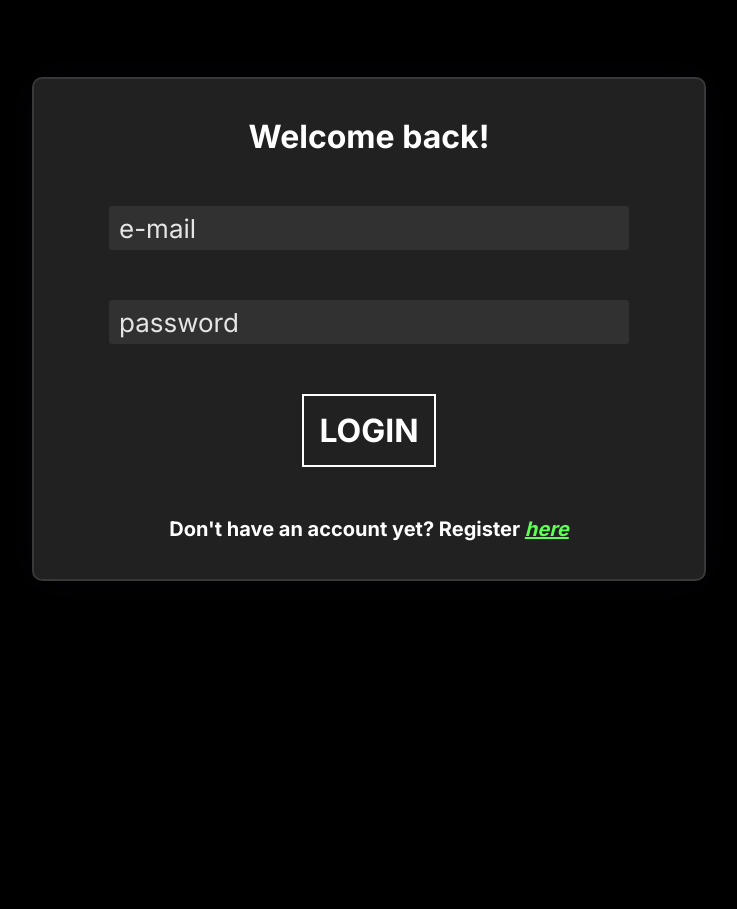
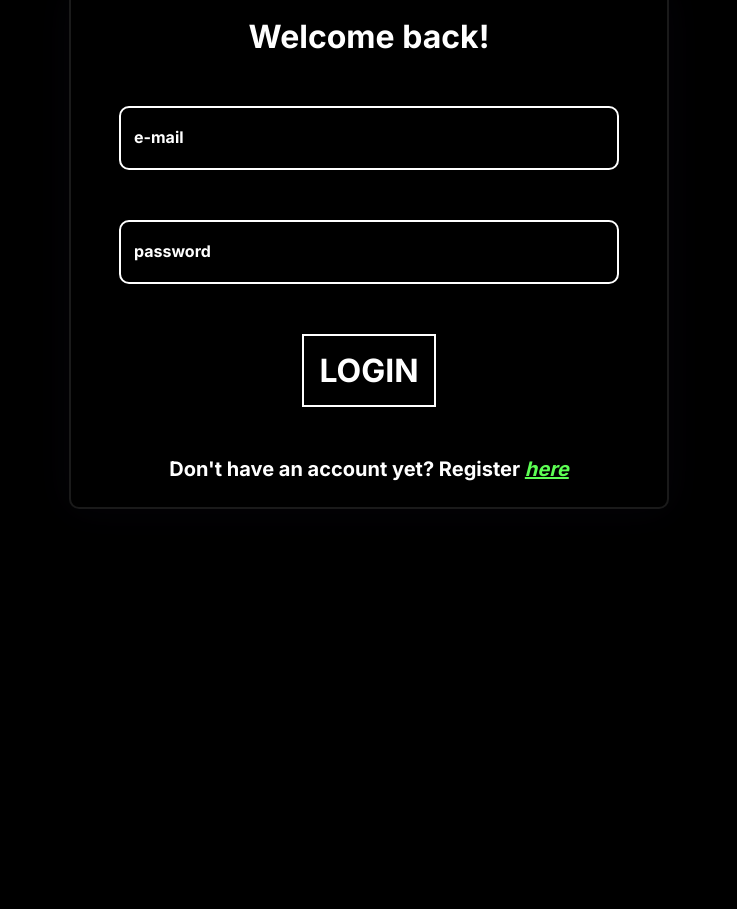
Before and after one commit to davidmikulic44/merch-shop, a PHP site: page /login.html in a window 1280 px wide. Shown: the part 171-1080 px from the top of the page, without its empty margins (271-1008 px from the left). Before the commit the page ends 752 px from the top, so only its background shows below. Run offline with PHP 8.4, Linux system fonts and the light colour scheme; some libraries are stand-ins or nearby versions.

Commit message:
login animation

```diff
--- a/login.css
+++ b/login.css
@@ -1,6 +1,8 @@
 @import url('https://fonts.googleapis.com/css2?family=Courier+Prime&family=Inter:wght@400;700&display=swap');
 * {
     margin: 0;
+    padding: 0;
+    box-sizing: border-box;
 }
 
 a {
@@ -16,8 +18,8 @@ body {
     background-color: black;
     color: white;
     max-width: 100%;
-    overflow-x: hidden;
-
+    margin: 0;
+    overflow: hidden;
 }
 
 p {
@@ -29,7 +31,7 @@ p {
     flex-direction: column;
     max-width: 1920px;
     margin: auto;
-    height: 100%;
+    height: 1080px;
     overflow: auto;
     text-align: center;
 }
@@ -91,31 +93,38 @@ p {
     align-items: center;
 }
 
+label {
+    font-size: 36px;
+}
 
 input {
-    height: 44px;
+    height: 64px;
     width: 500px;
     font-size: 26px;
     font-family: inherit;
     font-weight: 400;
-    border-radius: 50px;
     padding: 10px;
     outline: none;
     border: none;
     display: block;
-    background-color: rgba(255,255,255,0.07);
-    border-radius: 3px;
+    background: none;
+    border: 2px #fff solid;
+    color: #fff;
+    border-radius: 10px;
     padding: 0 10px;
+    transition: all 0.2s ease;
 }
 
 
-input:focus {
+
+.input:focus {
     text-align: left;
     transition: 0.1s ease;
+    color: white;
+    border-color:#5DFF54;
 }
-::placeholder{
-    color: #e5e5e5;
-}
+
+
 
 #login-btn {
     width: fit-content;
@@ -143,12 +152,12 @@ input:focus {
 }
 
 form{
-    height: 400px;
+    height: 520px;
     width: 600px;
-    background-color: rgba(255,255,255,0.13);
+    background-color: #000;
+    transform: translate(-50%,-50%);
     position: absolute;
-    transform: translate(-50%,-50%);
-    top: 50%;
+    top: 40%;
     left: 50%;
     border-radius: 10px;
     backdrop-filter: blur(10px);
@@ -156,11 +165,43 @@ form{
     box-shadow: 0 0 40px rgba(8,7,16,0.6);
     padding: 50px 35px;
     margin: 0 auto;
+    z-index: -20;
 }
 
-label{
+.form-input {
+    position: relative;
+}
+
+.input:focus ~ .form-label{
+    font-size: 14px;
+    bottom: 55px;
+    z-index: 30;
+}
+
+.input:not(:placeholder-shown) ~ .form-label{
+    font-size: 14px;
+    bottom: 55px;
+    z-index: 30;
+}
+
+
+
+.form-input:hover input {
+    border-color:#a1ff9c;
+}
+
+.form-label{
     display: block;
     margin-top: 30px;
     font-size: 16px;
     font-weight: 700;
+    position: absolute;
+    bottom: 18px;
+    background-color: #000;
+    padding: 5px;
+    cursor: text;
+    left: 10px;
+    user-select: none;
+    z-index: -19;
+    transition: all 0.2s ease-in-out;
 }
--- a/login.html
+++ b/login.html
@@ -29,18 +29,21 @@
             </div>
         </div>
 
-            <form class="login-wrapper">
-                <h1>Welcome back!</h1>
-                <div class="email">
-                    <input class="input" type="email" id="email" placeholder="e-mail">
-                </div>
-                <div class="password">
-                    <input class="input" type="password" placeholder="password">
-                </div>
-                <h1 id="login-btn">LOGIN</h1>
-                <h1 id="registerhere">Don't have an account yet? Register <u id="register-instead-btn"><i>here</i></u></h1>
-            </form>
+        <form class="login-wrapper">
+            <h1>Welcome back!</h1>
+            <div class="form-input">
+                <input class="input" type="email" id="email" placeholder=" " required>
+                <label class="form-label" for="email">e-mail</label>
 
+            </div>
+            <div id="password" class="form-input">
+                <input class="input" type="password" placeholder=" " required>
+                <label class="form-label" for="password">password</label>
+            </div>
+            <h1 id="login-btn">LOGIN</h1>
+            <h1 id="registerhere">Don't have an account yet? Register <a href="register.html"><u id="register-instead-btn"><i>here</i></u></a></h1>
+        </form>
     </div>
+
 </body>
 </html>
```
